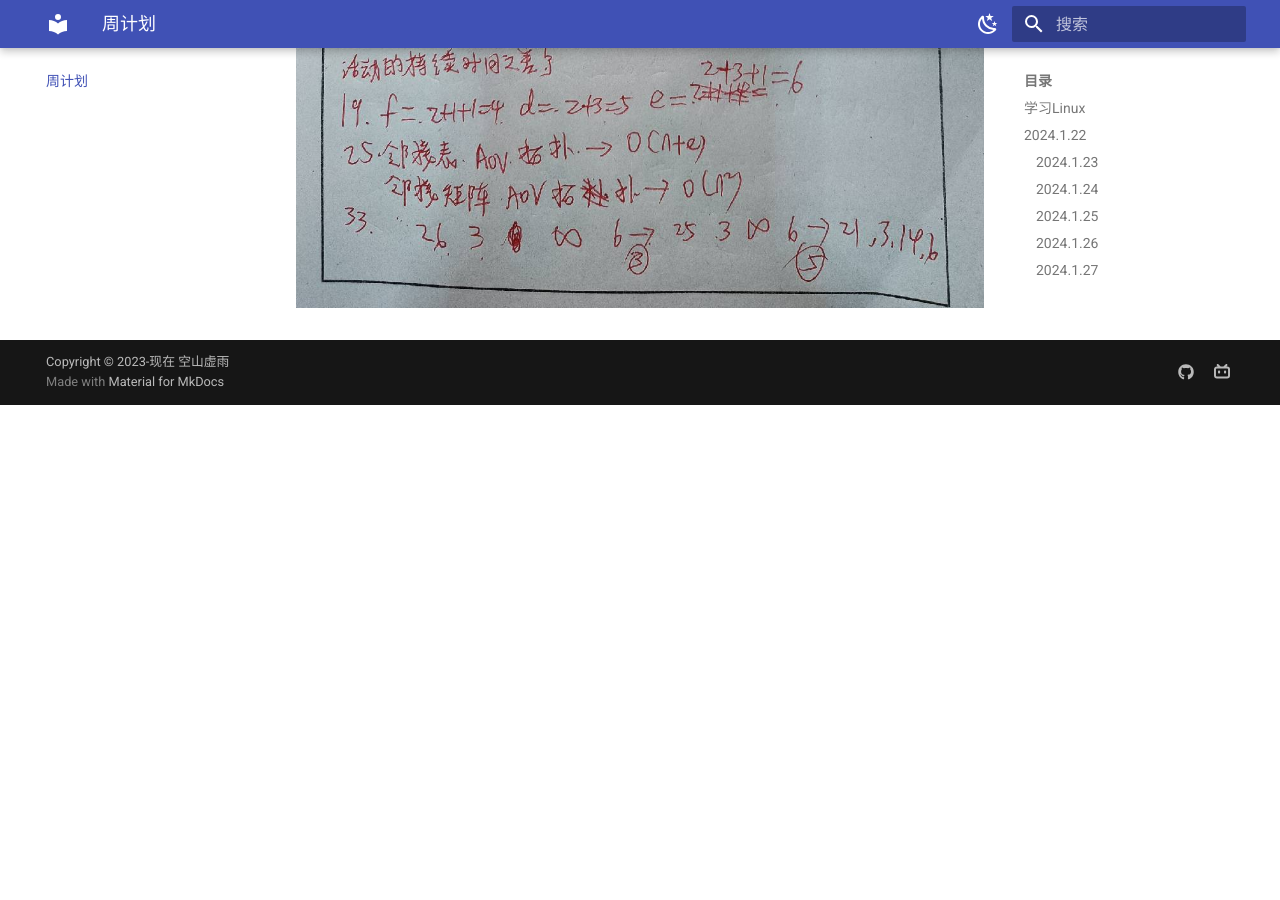
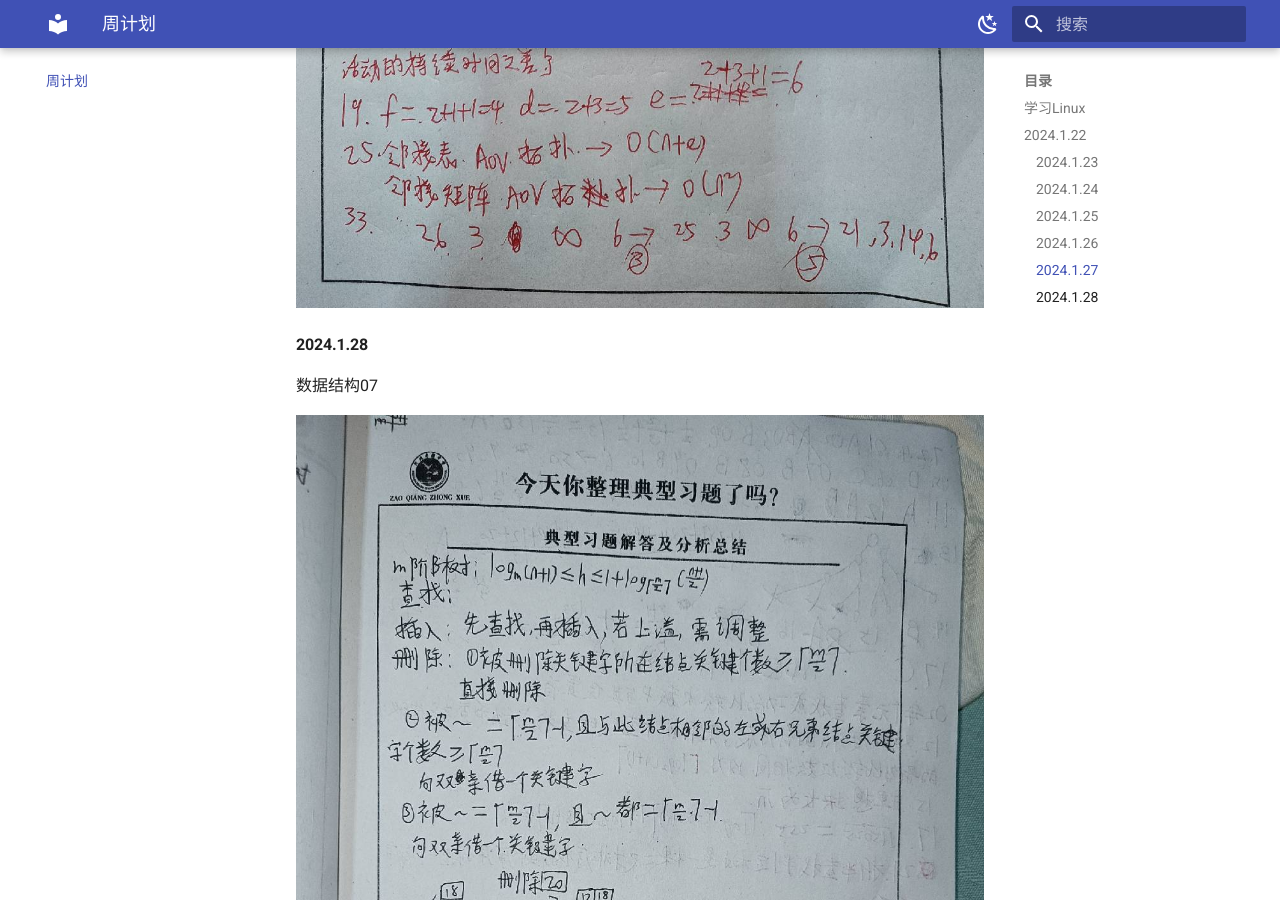
Before and after one commit to KongshanXuyu/zh-blog, an MkDocs documentation site: the page built from docs/周计划/文件.md, in a window 1280 px wide and 900 px high, scrolled down 7048 px. Built offline with MkDocs 1.6.1 and Material for MkDocs 9.7.7, drawn with Linux system fonts in a browser that asks for light colours; before the commit the page ends 7453 px from its top, so only the background shows below that.

Commit message:
2024-01-28_22:12:47 update

```diff
--- a/docs/周计划/文件.md
+++ b/docs/周计划/文件.md
@@ -40,4 +40,16 @@
 
 ![1](./027.jpg)
 
+#### 2024.1.28
+
+数据结构07
+
+![1](./028.jpg)
+
+![1](./029.jpg)
+
+![1](./030.jpg)
+
+![1](./031.jpg)
+
 ####
```
Also changed, not shown: docs/周计划/文件/011.jpg (deleted), docs/周计划/文件/012.jpg (deleted), docs/周计划/文件/013.jpg (deleted), docs/周计划/文件/014.jpg (deleted), docs/周计划/文件/028.jpg (added), docs/周计划/文件/029.jpg (added), docs/周计划/文件/030.jpg (added), docs/周计划/文件/031.jpg (added).
